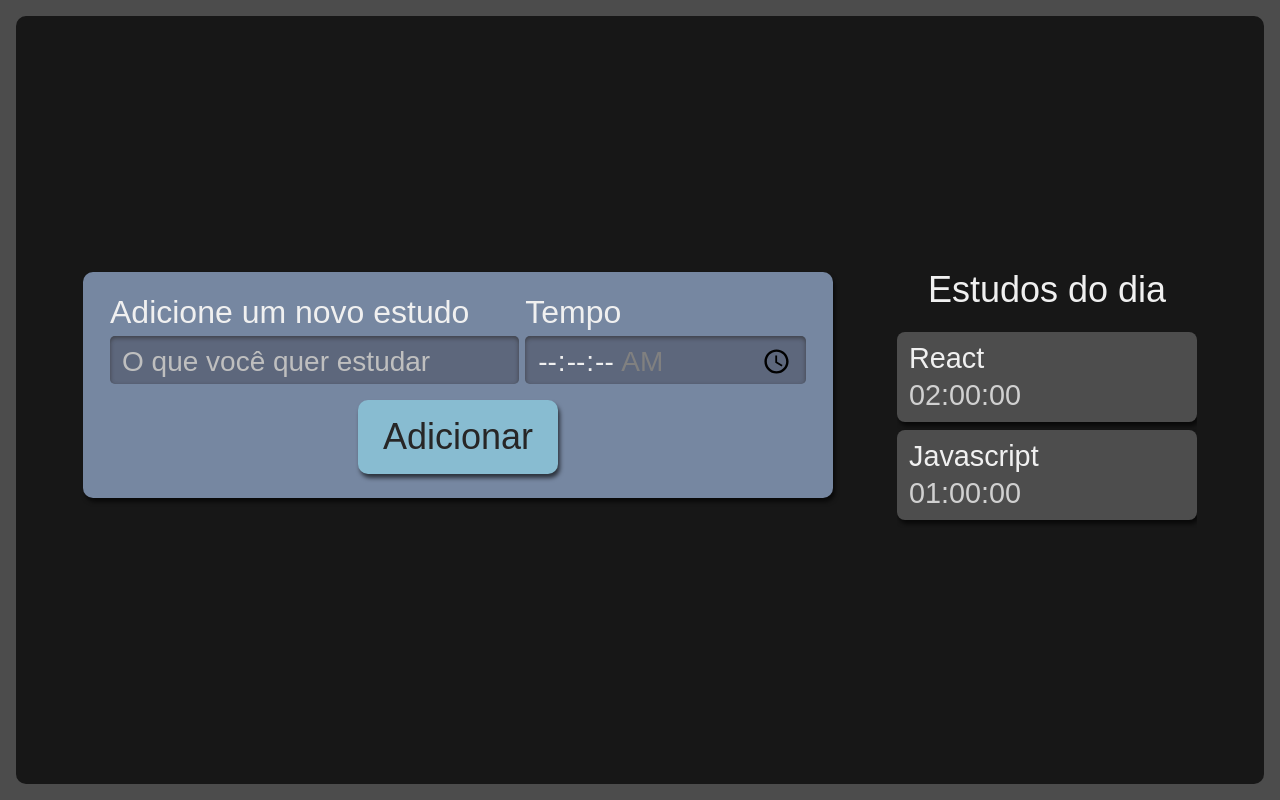
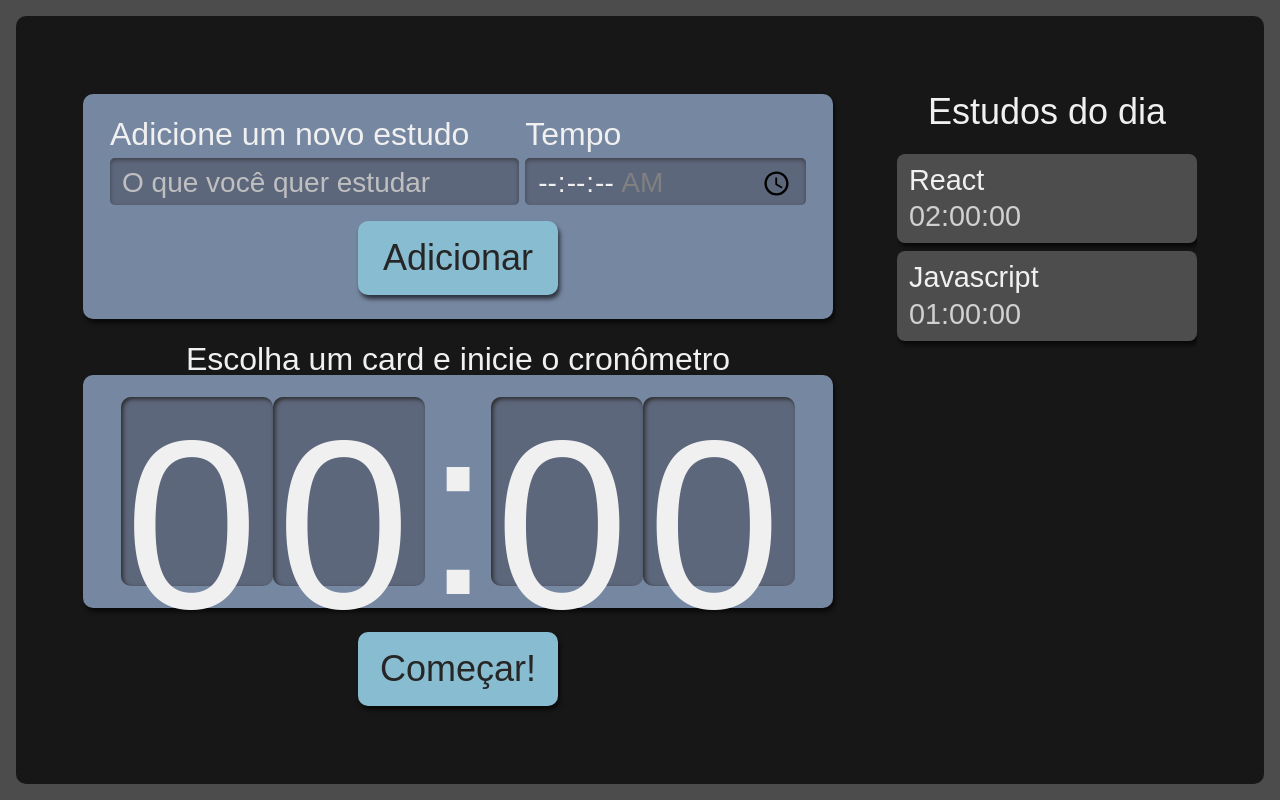
Before and after one commit to GuilhermeCRB/alura-studies, a React (Create React App) app: page / in a window 1280 px wide. Built offline with nearby package versions, Linux system fonts and the light colour scheme.

Commit message:
feat: adds stopwatch

```diff
--- /dev/null
+++ b/src/components/Cronometro/Relogio/index.tsx
@@ -0,0 +1,13 @@
+import style from './style.module.scss'
+
+export default function Relogio() {
+    return (
+       <>
+         <span className={style.relogioNumero}>0</span>
+         <span className={style.relogioNumero}>0</span>
+         <span className={style.relogioDivisao}>:</span>
+         <span className={style.relogioNumero}>0</span>
+         <span className={style.relogioNumero}>0</span>
+       </>
+    )
+}
--- /dev/null
+++ b/src/components/Cronometro/Relogio/style.module.scss
@@ -0,0 +1,21 @@
+.relogioNumero {
+    background-color: #5D677C;
+    box-shadow: 2px 2px 4px #2B2B2B inset;
+    height: 3.6rem;
+    width: 3rem;
+    padding: 8px 4px;
+    border-radius: 10px;
+
+    @media screen and (min-width:1280px) {
+      height: 10.8rem;
+      width: 9rem;
+    }
+  }
+
+  .relogioDivisao {
+    height: 4.2rem;
+
+    @media screen and (min-width:1280px) {
+      height: 12.6rem;
+    }
+  }
--- /dev/null
+++ b/src/components/Cronometro/index.tsx
@@ -0,0 +1,17 @@
+import style from './style.module.scss'
+import Botao from "../Botao";
+import Relogio from "./Relogio";
+
+export default function Cronometro() {
+    return (
+        <div className={style.cronometro}>
+           <p className={style.titulo}> Escolha um card e inicie o cronômetro </p>
+        <div className={style.relogioWrapper}>
+           <Relogio />
+           </div>
+           <Botao>
+              Começar!
+           </Botao>
+      </div>
+    )
+}
--- /dev/null
+++ b/src/components/Cronometro/style.module.scss
@@ -0,0 +1,59 @@
+.cronometro {
+    display: flex;
+    flex-direction: column;
+    align-items: center;
+    grid-area: cronometro;
+
+    .relogioWrapper {
+      align-items: center;
+      background-color: #7687A1;
+      border-radius: 10px;
+      box-shadow: 2px 4px 4px #0000009F;
+      box-sizing: border-box;
+      display: flex;
+      font-size: 5rem;
+      justify-content: center;
+      margin-bottom: 24px;
+      padding: 16px 12px;
+      width: 100%;
+    }
+
+    .titulo {
+      font-size: 2rem;
+    }
+
+    button {
+      background-color: #88bcd1;
+      border-radius: 10px;
+      box-shadow: 2px 4px 4px #0000009F;
+      color: #272626;
+      cursor: pointer;
+      font-size: 1.25rem;
+      padding: 16px;
+      width: 150px;
+
+      &:active {
+        background-color: #7CA6B7;
+        box-shadow: 2px 2px 4px #0000009F inset;
+        cursor: auto;
+      }
+    }
+
+    @media screen and (min-width:1280px) {
+
+      .relogioWrapper{
+        font-size: 15rem;
+      }
+
+      p {
+        font-size: 2rem;
+      }
+
+      button {
+        grid-column-start: span 2;
+        justify-self: center;
+        width: 200px;
+        font-size: 2.25rem;
+      }
+    }
+  }
--- a/src/pages/App.tsx
+++ b/src/pages/App.tsx
@@ -1,3 +1,4 @@
+import Cronometro from '../components/Cronometro';
 import Formulario from '../components/Formulario';
 import Lista from '../components/Lista';
 import style from './style.module.scss';
@@ -6,6 +7,7 @@ function App() {
     return (
         <div className={style.AppStyle}>
             <Formulario />
+            <Cronometro />
             <Lista />
         </div>
     );
```
